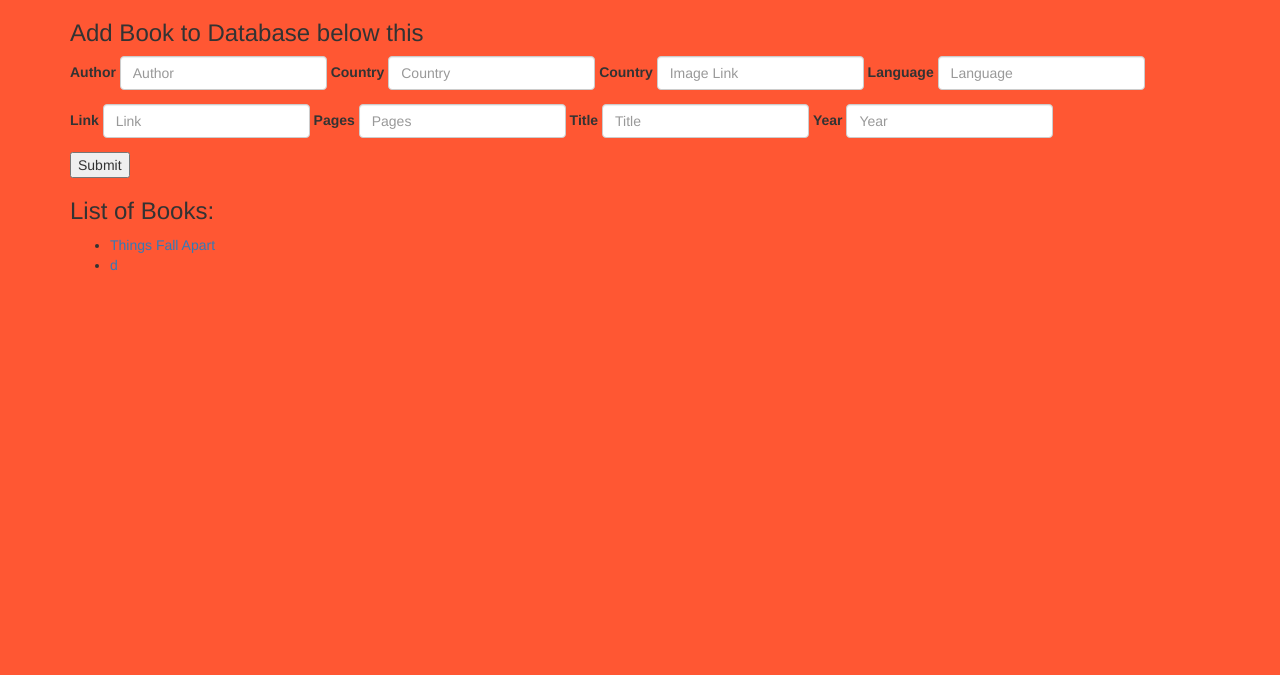
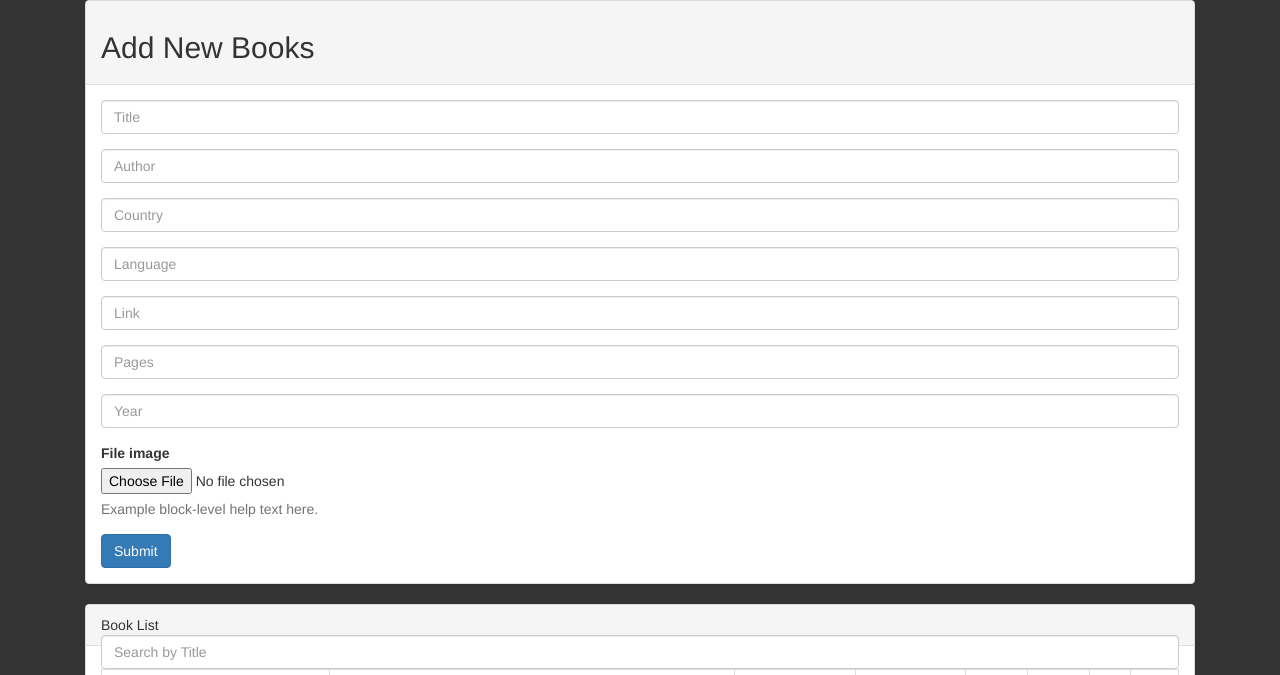
Before and after one commit to meenpjtp/website, a Django app: page / in a window 1280 px wide. Shown: the top 675 px of the page. Before the commit the page ends 271 px from the top, so only its background shows below. Run offline with Django 3.2, Linux system fonts and the light colour scheme; data comes from the database, SQL or seed files in the repository; both versions use the stored data as it was after the commit; some libraries are stand-ins or nearby versions.

Commit message:
display list of books but cannot add book via ui

```diff
--- a/books/admin.py
+++ b/books/admin.py
@@ -1,4 +1,6 @@
 from django.contrib import admin
-from .models import  Book
+from .models import Book
 
+# username :  admin
+# password : 1234
 admin.site.register(Book)
--- a/books/static/css/style.css
+++ b/books/static/css/style.css
@@ -1,3 +1,4 @@
-body {
-	background-color: #ff5733;
-}
+body{
+    background:#333
+    }
+h1{color:red}
--- /dev/null
+++ b/books/static/js/main.js
@@ -0,0 +1,43 @@
+$(document).on('submit', '#create-book-form', function(e){
+    e.preventDefault();
+
+    $.ajax({
+        type: 'POST',
+        url: '/create/',
+        data: {
+            title:$('#title').val(),
+            author:$('#author').val(),
+            country:$('#country').val(),
+            language:$('#language').val(),
+            link:$('#link').val(),
+            pages:$('#pages').val(),
+            year:$('#year').val(),
+            image_link:$('#image_link').val(),
+            csrfmiddlewaretoken:$('input[name=csrfmiddlewaretoken]').val()
+        },
+     success:function(){
+        document.getElementById("create-book-form").reset();
+        update();
+        },
+
+     error:function(){
+         alert("This book entry already exists!");
+         document.getElementById("create-book-form").reset();
+         update();
+       }
+     });
+});
+
+function update() {
+    $.ajax({
+        type: "POST",
+        url: '/update/',
+        data: {
+          csrfmiddlewaretoken:$('input[name=csrfmiddlewaretoken]').val()
+        }
+    })
+    .done(function(response) {
+        $('#list-body').html(response);
+        filter();
+    });
+}
--- a/books/templates/books/home.html
+++ b/books/templates/books/home.html
@@ -1,96 +1,132 @@
-{% extends 'base.html' %}
 {% load static from staticfiles %}
-<h1>Home</h1>
 <!DOCTYPE html>
-<html>
+
+<html lang="en">
+
     <head>
+        <meta charset="UTF-8">
+        <title>Add Book</title>
 
-        {% block head %}
-        <title>Home</title>
-        {% endblock %}
+        <link rel="stylesheet"
+              href="https://maxcdn.bootstrapcdn.com/bootstrap/4.0.0/css/bootstrap.min.css"
+              integrity="sha384-Gn5384xqQ1aoWXA+058RXPxPg6fy4IWvTNh0E263XmFcJlSAwiGgFAW/dAiS6JXm"
+              crossorigin="anonymous">
 
+        <link rel="stylesheet"
+              href="https://maxcdn.bootstrapcdn.com/bootstrap/3.3.7/css/bootstrap.min.css"
+              integrity="sha384-BVYiiSIFeK1dGmJRAkycuHAHRg32OmUcww7on3RYdg4Va+PmSTsz/K68vbdEjh4u"
+              crossorigin="anonymous">
+
+	    <link rel="stylesheet" href="{% static 'css/style.css' %}">
     </head>
+
     <body>
-        {% block body %}
-        <title>Home</title>
-
         <div class="container">
 
-        <h3>Add Book to Database below this</h3>
+           <div class="panel panel-default">
+               <div class="panel-heading"><h2>Add New Books</h2></div>
+                <div class="panel-body">
+                <form method="post" id="create-book-form">
+                {% csrf_token  %}
 
-        <form class="form-inline">
                     <div class="form-group">
-                <label for="Author">Author</label>
-                <input type="text" class="form-control" placeholder="Author" width="50%">
+                        <label class="sr-only" for="title">Title:</label>
+                        <input type="text" class="form-control" placeholder="Title" id="title" required/>
+                    </div>
+                    <div class="form-group">
+                        <label class="sr-only" for="author">Author:</label>
+                        <input type="text" class="form-control" placeholder="Author" id="author" required>
+                    </div>
+                    <div class="form-group">
+                        <label class="sr-only" for="country">country:</label>
+                        <input type="text" class="form-control" placeholder="Country" id="country" required/>
+                    </div>
+                    <div class="form-group">
+                        <label class="sr-only" for="language">Language:</label>
+                        <input type="text" class="form-control" placeholder="Language" id="language" required>
+                    </div>
+                    <div class="form-group">
+                        <label class="sr-only" for="link">Link:</label>
+                        <input type="text" class="form-control" placeholder="Link" id="link" required/>
+                    </div>
+                    <div class="form-group">
+                        <label class="sr-only" for="pages">Pages:</label>
+                        <input type="number" class="form-control" placeholder="Pages" id="pages" required>
+                    </div>
+                    <div class="form-group">
+                        <label class="sr-only" for="year">Year:</label>
+                        <input type="number" class="form-control" placeholder="Year" id="year" required/>
                     </div>
 
                     <div class="form-group">
-                <label for="Country">Country</label>
-                <input type="text" class="form-control" placeholder="Country">
+                        <label for="image_link">File image</label>
+                        <input type="file" id="image_link">
+                        <p class="help-block">Example block-level help text here.</p>
                     </div>
 
-            <div class="form-group">
-                <label for="Image Link">Country</label>
-                <input type="text" class="form-control" placeholder="Image Link">
+                    <input type="submit" class="btn btn-primary" value="Submit"/>
+                </form>
+                </div>
             </div>
 
-            <div class="form-group">
-                <label for="Language">Language</label>
-                <input type="text" class="form-control" placeholder="Language">
+            <div class="panel panel-default">
+                <div class="panel-heading">
+                    Book List
+                    <input class="form-control pull-right" id="search-input" onkeyup="filter()"
+                            type="text" placeholder="Search by Title">
                 </div>
 
-        </form>
-        <form class="form-inline">
+                <div class="panel-body">
+                <div class="table-responsive-sm">
+                    <table id="list" class="table table-bordered">
+                        <!--<thead>-->
+                            <!--<tr>-->
+                                <!--<th><button id="s_title" onclick="sortBy(this.id)"-->
+                                    <!--class="sort-button">Title</button></th>-->
+                                <!--<th><button id="s_author" onclick="sortBy(this.id)"-->
+                                    <!--class="sort-button">Author</button></th>-->
+                                <!--<th><button id="s_isbn" onclick="sortBy(this.id)"-->
+                                    <!--class="sort-button">ISBN</button></th>-->
+                                <!--<th></th>-->
+                            <!--</tr>-->
+                        <!--</thead>-->
+                        <tbody id="list-body">
+                            {% for book in all_books %}
+                            <tr>
+                                <td><a target="_blank" href="{{ book.url }}">{{ book.image_link }}</a></td>
+                                <td><img src="/static/book.image_link" class="img-responsive" alt="Responsive image"></td>
+                                <td>{{ book.title }}</td>
+                                <td>{{ book.author }}</td>
+                                <td>{{ book.country }}</td>
+                                <td>{{ book.language }}</td>
+                                <td>{{ book.pages }}</td>
+                                <td>{{ book.year }}</td>
 
-            <div class="form-group">
-                <label for="Link">Link</label>
-                <input type="text" class="form-control" placeholder="Link">
+                            </tr>
+                            {% endfor %}
+                        </tbody>
+                    </table>
+                </div>
                 </div>
 
-            <div class="form-group">
-                <label for="Pages">Pages</label>
-                <input type="number" class="form-control" placeholder="Pages">
             </div>
-
-            <div class="form-group">
-                <label for="Title">Title</label>
-                <input type="text" class="form-control" placeholder="Title">
-            </div>
-
-            <div class="form-group">
-                <label for="Year">Year</label>
-                <input type="number" class="form-control" placeholder="Year">
-            </div>
-        </form>
-
-            <form method="post">
-
-                {% csrf_token %}
-
-
-                </form>
-
-                <button type="submit">Submit</button>
-            </form>
-
-
-        <h2>{{ text }}</h2>
-
-        {% if all_books %}
-            <h3>List of Books: </h3>
-        <ul>
-            {% for book in all_books %}
-            <li><a herf="/book/{{ book.id }}/">{{ book.title }}</a></li>
-            {% endfor %}
-        </ul>
-        {% else %}
-        <h3>Don't have any books</h3>
-        {% endif %}
 
         </div>
 
 
+        </div>
+        <script type="text/javascript" src="{% static 'js/main.js' %}"></script>
 
-        {% endblock %}
+
     </body>
+
 </html>
+<script src="https://code.jquery.com/jquery-3.2.1.slim.min.js"
+        integrity="sha384-KJ3o2DKtIkvYIK3UENzmM7KCkRr/rE9/Qpg6aAZGJwFDMVNA/GpGFF93hXpG5KkN"
+        crossorigin="anonymous"></script>
+<script src="https://cdnjs.cloudflare.com/ajax/libs/popper.js/1.12.9/umd/popper.min.js"
+        integrity="sha384-ApNbgh9B+Y1QKtv3Rn7W3mgPxhU9K/ScQsAP7hUibX39j7fakFPskvXusvfa0b4Q"
+        crossorigin="anonymous"></script>
+<script src="https://maxcdn.bootstrapcdn.com/bootstrap/4.0.0/js/bootstrap.min.js"
+        integrity="sha384-JZR6Spejh4U02d8jOt6vLEHfe/JQGiRRSQQxSfFWpi1MquVdAyjUar5+76PVCmYl"
+        crossorigin="anonymous"></script>
--- a/books/urls.py
+++ b/books/urls.py
@@ -1,10 +1,11 @@
 from django.conf.urls import url
 from . import views
+from django.contrib.staticfiles.urls import staticfiles_urlpatterns
 
 urlpatterns = [
-	# http://127.0.0.1:8000/___/
-	url(r'^$', views.index, name='index'),
+	url(r'^$', views.index, name='index'),								# http://127.0.0.1:8000/___/
+	url(r'^(?P<book_id>[0-9]+)/$', views.detail, name='detail')			# http://127.0.0.1:8000/books/100/
 
-	# http://127.0.0.1:8000/books/100/
-	url(r'^(?P<book_id>[0-9]+)/$', views.detail, name='detail')
 ]
+
+urlpatterns += staticfiles_urlpatterns()
--- a/books/views.py
+++ b/books/views.py
@@ -1,37 +1,43 @@
-from django.views.generic import TemplateView
 from django.http import Http404
-from django.shortcuts import render, redirect
+from django.shortcuts import render
 from .models import Book
-from books.forms import HomeForm
 
-
-class HomeView(TemplateView):
-	template_name = 'books/home.html'
-
-	def get(self, request):
-		form = HomeForm()
-		return render(request, self.template_name, {'form': form})
-
-	def post(self, request):
-		form = HomeForm(request.POST)
-		if form.is_valid():
-			text = form.cleaned_data['post']
-			form = HomeForm(request.POST)
-			return redirect('books:books')
-
-		args = {'form': form, 'text': text}
-		return render(request, self.template_name, args)
+sort_count = {'image_link': 0, 'author': 0, 'country': 0, 'language': 0, 'pages': 0, 'title': 0, 'year': 0}
 
 
 def index(request):
+	global sort_count
 	all_books = Book.objects.all()
-	# context = {'all_books': all_books}
+	sort_count = {'image_link': 0, 'author': 0, 'country': 0, 'language': 0, 'pages': 0, 'title': 0, 'year': 0}
 	return render(request, 'books/home.html', {'all_books': all_books})
 
 
+# http://127.0.0.1:8000/id | show you have this book in db or not
 def detail(request, book_id):
 	try:
 		book = Book.objects.get(pk=book_id)
 	except Book.DoesNotExist:
 		raise Http404("Book does not exist")
 	return render(request, 'books/detail.html', {'book': book})
+
+
+def create_book(request, book):
+	if request.method == 'POST':
+		data = request.POST
+		image_link, author, country, language, pages, title, year\
+			= data['image_link'], data['author'], data['country'], data['language'], data['pages'], data['title'], data['year']
+		try:
+			Book.objects.get(image_link=image_link, author=author, country=country, language=language, pages=pages, title=title, year=year)
+		except Book.DoesNotExist:
+			Book.objects.create(image_link=image_link, author=author, country=country, language=language, pages=pages, title=title, year=year)
+			return render(request, 'books/home.html', {'book': book})
+
+
+def sort(request):
+	global sort_count
+	if request.method == 'POST':
+		key = request.POST['sort_id'][2:]
+		val = sort_count[key] + 1
+		sort_count = {'image_link': 0, 'author': 0, 'country': 0, 'language': 0, 'pages': 0, 'title': 0, 'year': 0}
+		sort_count[key] = val
+		return render(request, 'books/home.html', {'all_book': Book.objects.order_by('-' * (1 - val % 2) + key)})
```
Also changed, not shown: books/models.py (+8 -4 lines), db.sqlite3. Lines whose indentation alone changed are shown as unchanged.
